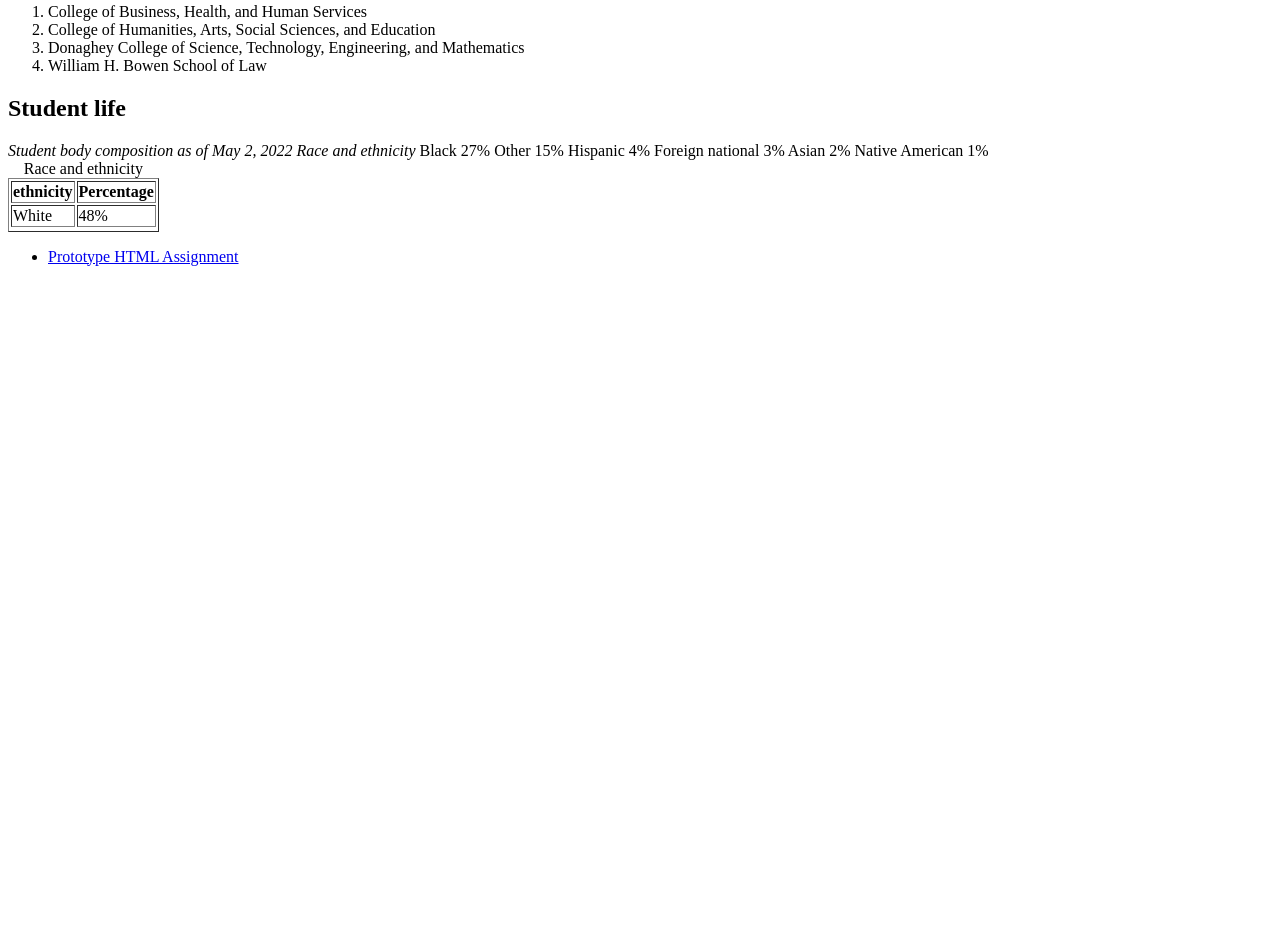
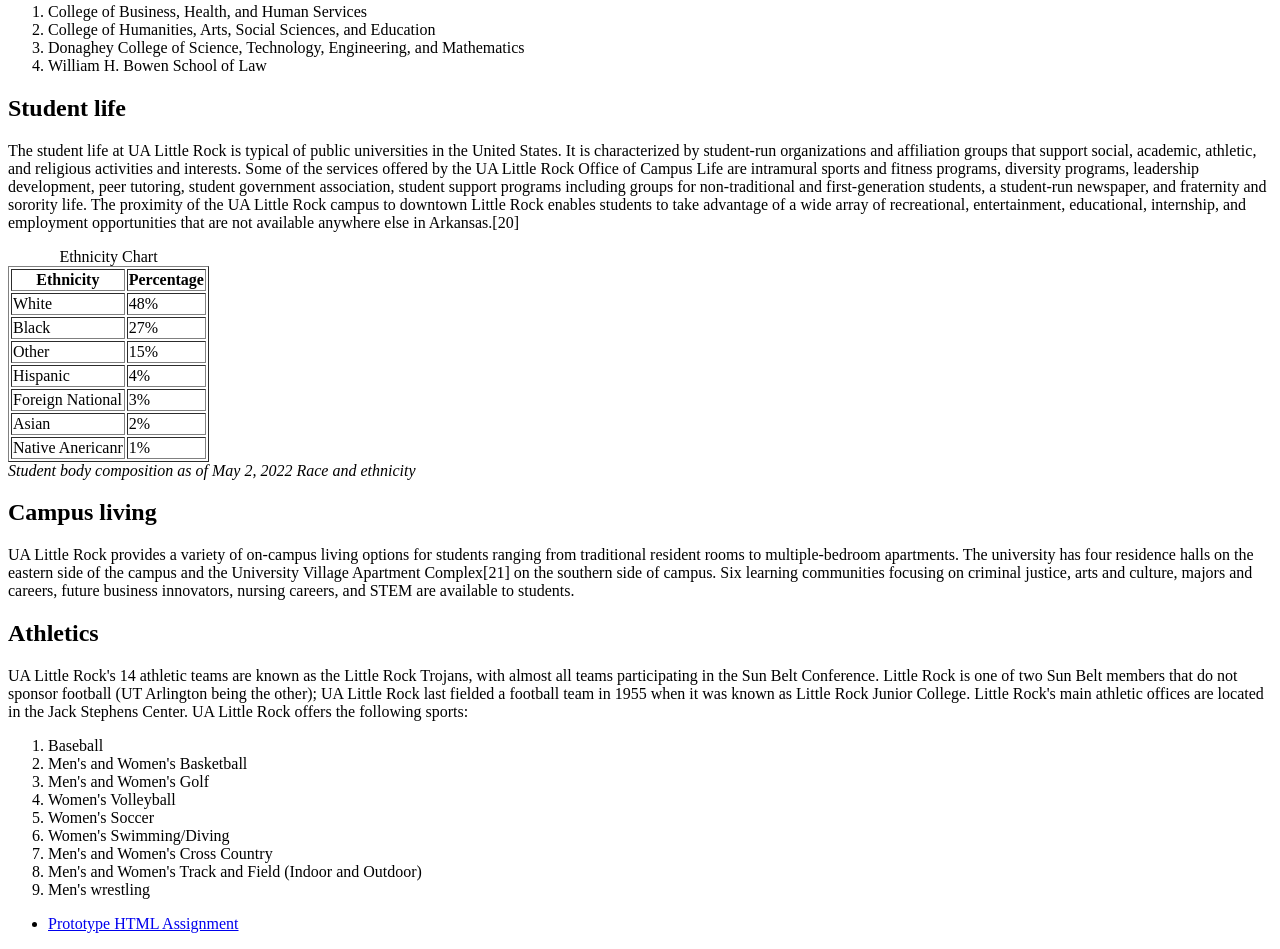
Before and after one commit to stefanyroman/web-technologies, a plain HTML site: page prototype/index.html in a window 1280 px wide. Shown: the part 346-1295 px from the top of the page. Before the commit the page ends 800 px from the top, so only its background shows below. Drawn offline with Linux system fonts and the light colour scheme.

Commit message:
New table and work

```diff
--- a/prototype/index.html
+++ b/prototype/index.html
@@ -32,35 +32,68 @@ First assignment
 </ol>
 
 <h2>Student life</h2>
-
-<em>Student body composition as of May 2, 2022
-Race and ethnicity</em>
+<body>
+    <p>The student life at UA Little Rock is typical of public universities in the United States. It is characterized by student-run organizations and affiliation groups that support social, academic, athletic, and religious activities and interests. Some of the services offered by the UA Little Rock Office of Campus Life are intramural sports and fitness programs, diversity programs, leadership development, peer tutoring, student government association, student support programs including groups for non-traditional and first-generation students, a student-run newspaper, and fraternity and sorority life. The proximity of the UA Little Rock campus to downtown Little Rock enables students to take advantage of a wide array of recreational, entertainment, educational, internship, and employment opportunities that are not available anywhere else in Arkansas.[20]</p>
 <table border>
-    <caption> Race and ethnicity </caption>
+    <caption> Ethnicity Chart </caption>
 <thead>
 <tr>
-    <th scope="col">ethnicity</th>
+    <th scope="col">Ethnicity</th>
     <th scope="col">Percentage</th>
 </tr>
 </thead>
 <tbody>
-    <tr>
+<tr>
     <td>White</td>
     <td>48%</td>
 </tr>
 <tr>
-<tbody>
+    <td>Black</td>
+    <td>27%</td>
+</tr>
+<tr>
+    <td>Other</td>
+    <td>15%</td>
+</tr>
+<tr>
+    <td>Hispanic</td>
+    <td>4%</td>
+</tr>
+<tr>
+    <td>Foreign National</td>
+    <td>3%</td>
+</tr>
+<tr>
+    <td>Asian</td>
+    <td>2%</td>
+</tr>
+<tr>
+    <td>Native Anericanr</td>
+    <td>1%</td>
+</tr>
+</tbody>
+</body>
+</table>
 
-Black			27%
-Other			15%
-Hispanic		4%
-Foreign national	3%
-Asian			2%
-Native American	1%
+<em>Student body composition as of May 2, 2022
+    Race and ethnicity</em>
 
-</tbody>
-</thead>
-</table>
+    <h2>Campus living</h2>
+<p>UA Little Rock provides a variety of on-campus living options for students ranging from traditional resident rooms to multiple-bedroom apartments. The university has four residence halls on the eastern side of the campus and the University Village Apartment Complex[21] on the southern side of campus. Six learning communities focusing on criminal justice, arts and culture, majors and careers, future business innovators, nursing careers, and STEM are available to students.</p>
+
+<h2>Athletics</h2>
+<p>UA Little Rock's 14 athletic teams are known as the Little Rock Trojans, with almost all teams participating in the Sun Belt Conference. Little Rock is one of two Sun Belt members that do not sponsor football (UT Arlington being the other); UA Little Rock last fielded a football team in 1955 when it was known as Little Rock Junior College. Little Rock's main athletic offices are located in the Jack Stephens Center. UA Little Rock offers the following sports:</p>
+    <ol>
+     <li>Baseball</li>
+    <li>Men's and Women's Basketball</li>
+    <li>Men's and Women's Golf</li>
+    <li>Women's Volleyball</li>
+    <li>Women's Soccer</li>
+    <li>Women's Swimming/Diving</li>
+    <li>Men's and Women's Cross Country</li>
+    <li>Men's and Women's Track and Field (Indoor and Outdoor)</li>
+    <li>Men's wrestling</li>
+    </ol>
     </main>
   <nav>
     <ul>
```
